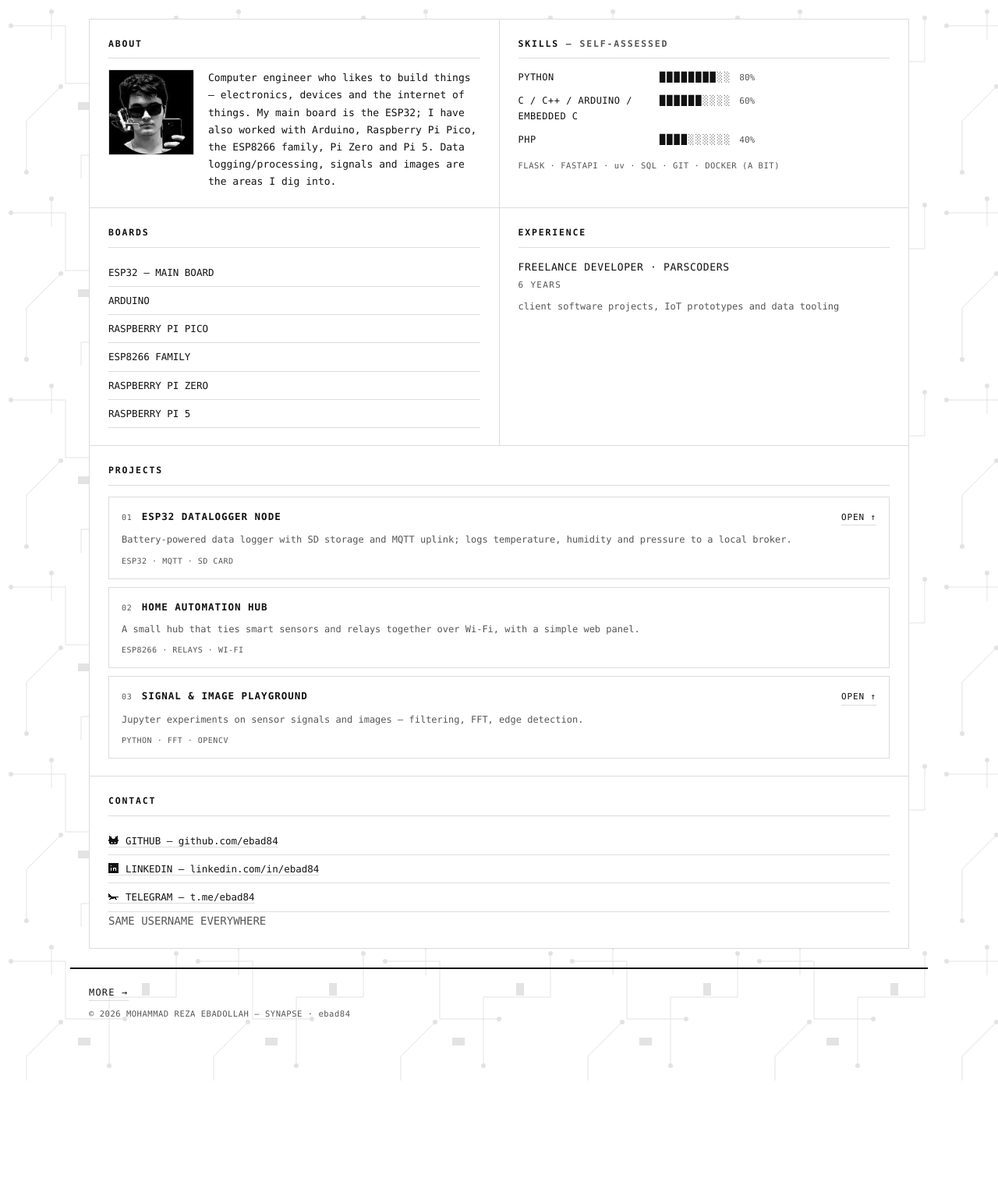
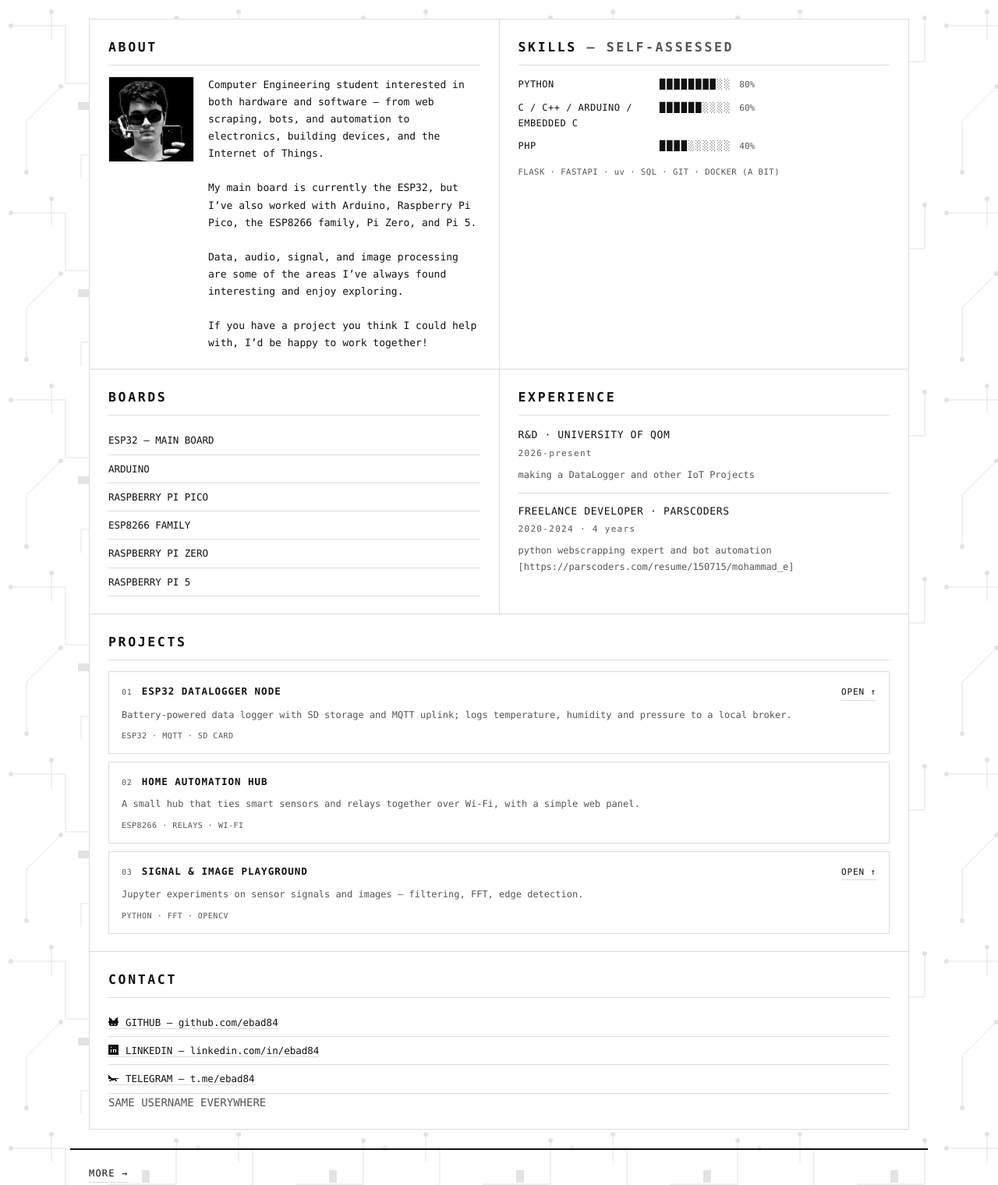
Before and after one commit to ebad84/synapse-resume, a Flask app: page / in a window 1280 px wide. Shown: the part 237-1757 px from the top of the page at 78% size. Before the commit the page ends 1623 px from the top, so only its background shows below. Run offline with Flask 3, Linux system fonts and the light colour scheme.

Commit message:
change bio and exp

```diff
--- a/app.py
+++ b/app.py
@@ -33,10 +33,14 @@ I18N = {
         "ssh_line": "TERMINAL TWIN · {hint} · NO LOGIN NEEDED",
         "sec_about": "ABOUT", "sec_skills": "SKILLS", "sec_boards": "BOARDS",
         "sec_exp": "EXPERIENCE", "sec_projects": "PROJECTS", "sec_links": "CONTACT",
-        "bio": "Computer engineer who likes to build things — electronics, devices and the "
-               "internet of things. My main board is the ESP32; I have also worked with Arduino, "
-               "Raspberry Pi Pico, the ESP8266 family, Pi Zero and Pi 5. Data logging/processing, "
-               "signals and images are the areas I dig into.",
+        "bio": """Computer Engineering student interested in both hardware and software — from web scraping, bots, and automation to electronics, building devices, and the Internet of Things.
+
+My main board is currently the ESP32, but I’ve also worked with Arduino, Raspberry Pi Pico, the ESP8266 family, Pi Zero, and Pi 5.
+
+Data, audio, signal, and image processing are some of the areas I’ve always found interesting and enjoy exploring.
+
+If you have a project you think I could help with, I’d be happy to work together!
+""",
         "skills_note": "self-assessed",
         "skill_items": [
             {"k": "PYTHON", "pct": 80},
@@ -47,7 +51,8 @@ I18N = {
         "boards_items": ["ESP32 — MAIN BOARD", "ARDUINO", "RASPBERRY PI PICO",
                          "ESP8266 FAMILY", "RASPBERRY PI ZERO", "RASPBERRY PI 5"],
         "exp_items": [
-            {"role": "FREELANCE DEVELOPER · PARSCODERS", "dur": "6 YEARS", "note": "client software projects, IoT prototypes and data tooling"},
+            {"role": "R&D · University of Qom", "dur": "2026-present", "note": "making a DataLogger and other IoT Projects"},
+            {"role": "FREELANCE DEVELOPER · PARSCODERS", "dur": "2020-2024 · 4 years", "note": "python webscrapping expert and bot automation [https://parscoders.com/resume/150715/mohammad_e]"},
         ],
         "proj_loading": "LOADING PROJECTS\u2026",
         "links_note": "SAME USERNAME EVERYWHERE",
@@ -98,7 +103,8 @@ I18N = {
             "رزبری‌پای 5"
         ],
         "exp_items": [
-            {"role": "توسعه‌دهندهٔ فریلنسر · پارس‌کدرز", "dur": "۶ سال", "note": "پروژه‌های نرم‌افزاری مشتری، نمونه‌سازی IoT و ابزارهای داده"},
+            {"role": "دانشگاه قم R&D", "dur": "2026-present", "note": "پروژه IoT و دیتالاگر"},
+            {"role": "توسعه‌دهندهٔ فریلنسر · پارس‌کدرز", "dur": "2020-2024 · 4 years", "note": "python webscrapping expert and bot automation [https://parscoders.com/resume/150715/mohammad_e]"},
         ],
         "proj_loading": "در حال بارگذاری پروژه‌ها…",
         "links_note": "در همه‌جا همین نام کاربری",
--- a/static/style.css
+++ b/static/style.css
@@ -31,10 +31,10 @@ main{ max-width:1100px; margin:0 auto; padding:24px; }
 @media (max-width:820px){ .grid{ grid-template-columns:1fr; } }
 .cell{ background:var(--paper); padding:22px 24px; }
 .cell.wide{ grid-column:1 / -1; }
-h2{ font-size:11.5px; letter-spacing:.16em; text-transform:uppercase;
+h2{ font-size:16.5px; letter-spacing:.16em; text-transform:uppercase;
   border-bottom:1px solid var(--line); padding-bottom:8px; margin:0 0 14px; }
 .about-body{ display:flex; gap:18px; align-items:flex-start; }
-html[dir="rtl"] .about-body{ flex-direction:row-reverse; }
+html[dir="rtl"] .about-body{ flex-direction:row; }
 .photo{ width:110px; height:110px; object-fit:cover; filter:grayscale(1);
   border:1px solid var(--line); flex:none; }
 .bio{ margin:0; font-size:13px; white-space:pre-line; overflow:hidden; }
```
